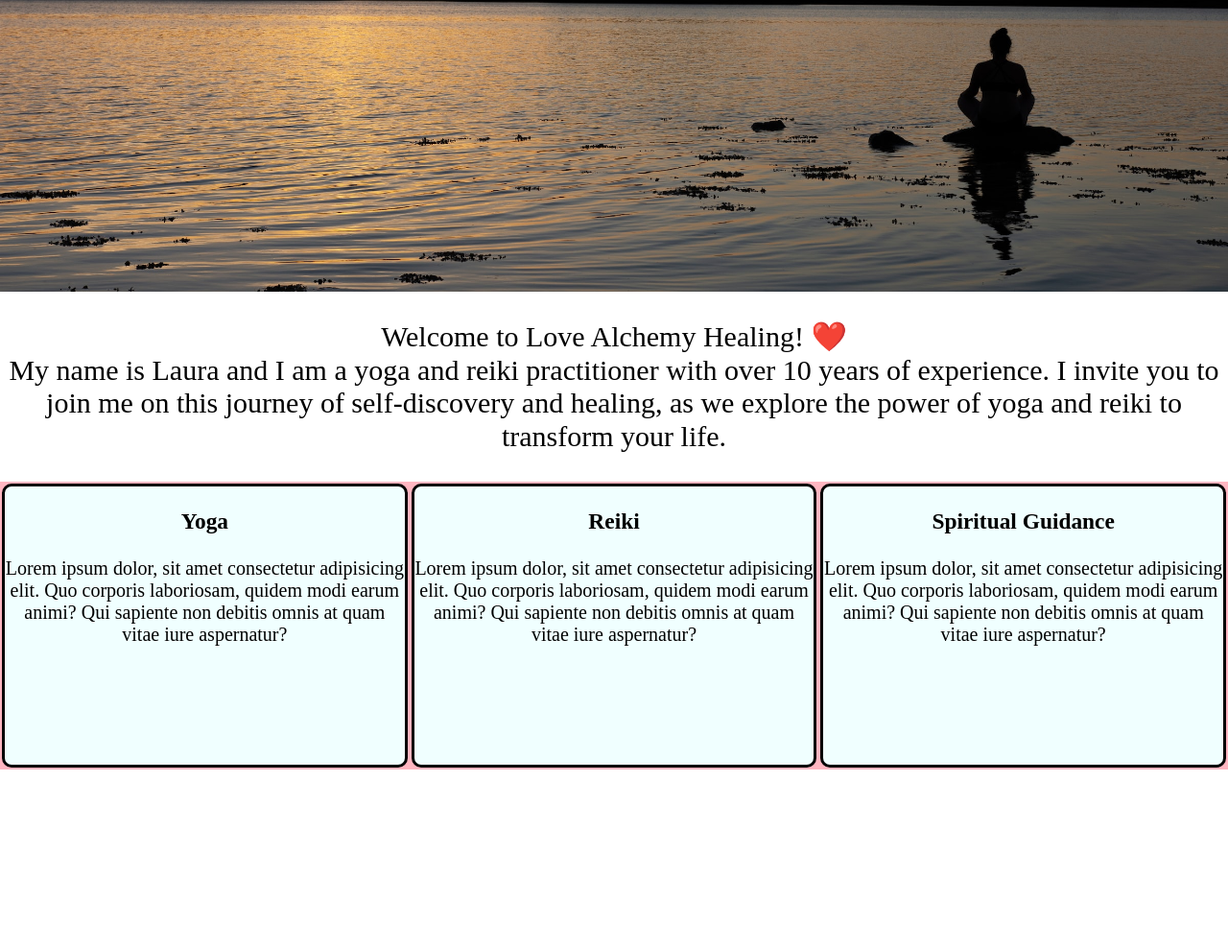
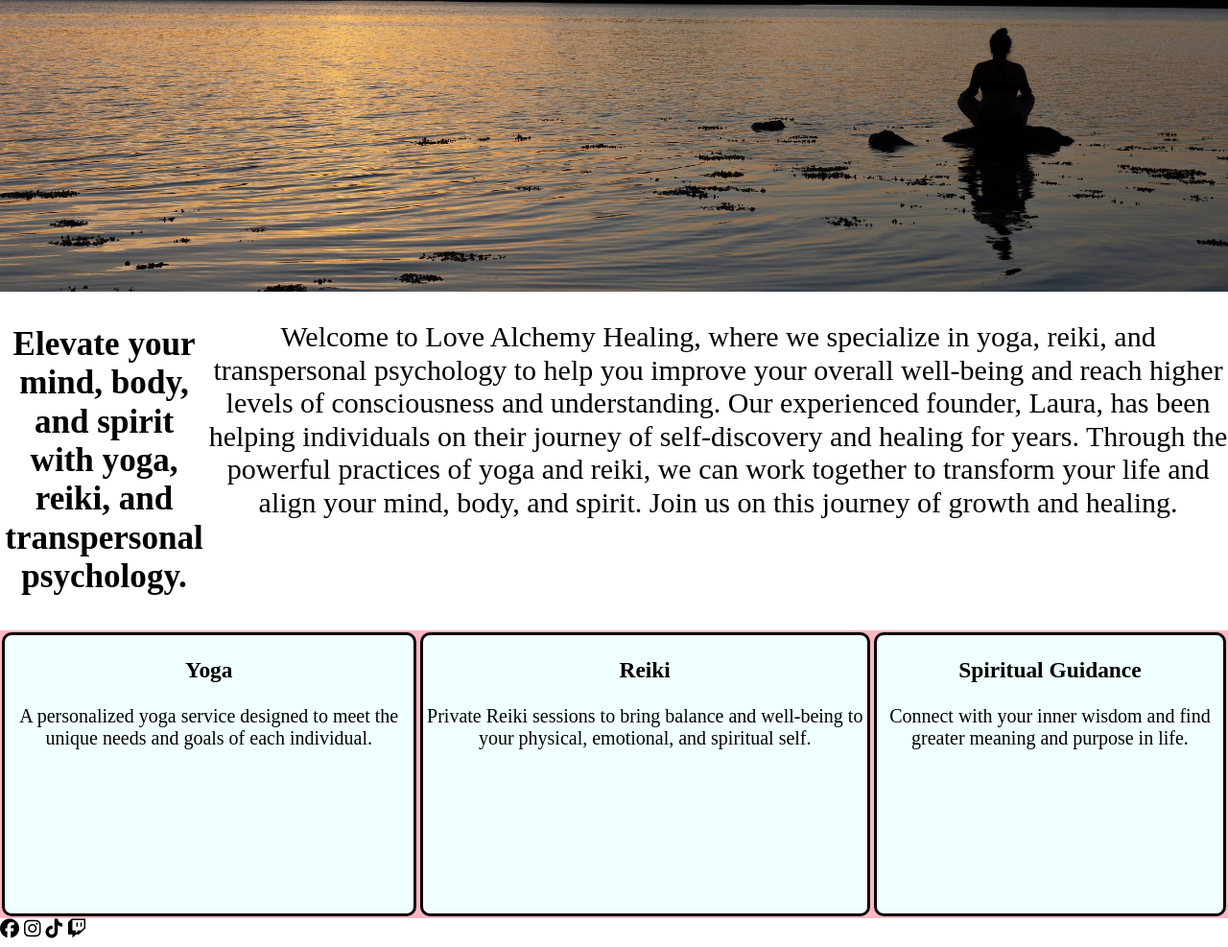
Before and after one commit to JSID-DEV-TEST/Love-Alchemy-Healing, a plain HTML site: page index.html in a window 1280 px wide. Shown: the part 504-1491 px from the top of the page at 96% size. Before the commit the page ends 1336 px from the top, so only its background shows below. Drawn offline with Linux system fonts and the light colour scheme; a web font is replaced by a local one.

Commit message:
Moved website logo to center of nav bar,made wording changes and added icons in footer for social media links.

```diff
--- a/index.html
+++ b/index.html
@@ -19,18 +19,19 @@
 		<link rel="preconnect" href="https://fonts.gstatic.com" crossorigin>
 		<link href="https://fonts.googleapis.com/css2?family=Flamenco:wght@300;400&display=swap" rel="stylesheet">
 
+		<script src="https://kit.fontawesome.com/7194c2054e.js" crossorigin="anonymous"></script>
+
 
 	</head>
 	<body>
 
 		<header>
-			<img class="logo" src="assets/logo.png" alt="Love Alchemy Healing">
-
 			<nav>
 				<ul>
 					<li><a href="index.html">HOME</a></li>
 						<li><a href="about.html">ABOUT</a></li>
 							<li><a href="classes.html">CLASSES</a></li>
+							<img class="logo" src="assets/logo.png" alt="Love Alchemy Healing">
 									<li><a href="blog.html">BLOG</a></li>
 										<li><a href="services.html">SERVICES</a></li>
 											<li><a href="contact.html">CONTACT</a></li>
@@ -45,34 +46,41 @@
 
 
 		<section class="intro">
-				<p>Welcome to Love Alchemy Healing! ❤️ <br> My name is Laura and I am a yoga and reiki practitioner with over 10 years of experience. I invite you to join me on this journey of self-discovery and healing, as we explore the power of yoga and reiki to transform your life.</p>
+				<h3>Elevate your mind, body, and spirit with yoga, reiki, and transpersonal psychology.</h3>
+
+				<p>Welcome to Love Alchemy Healing, where we specialize in yoga, reiki, and transpersonal psychology to help you improve your overall well-being and reach higher levels of consciousness and understanding. Our experienced founder, Laura, has been helping individuals on their journey of self-discovery and healing for years. Through the powerful practices of yoga and reiki, we can work together to transform your life and align your mind, body, and spirit. Join us on this journey of growth and healing.</p>
 		</section>
 
 		<section class="columns" >
 
 			<section class="services">
 				<h3>Yoga</h3>
-				<p>Lorem ipsum dolor, sit amet consectetur adipisicing elit. Quo corporis laboriosam, quidem modi earum animi? Qui sapiente non debitis 	omnis at quam vitae iure aspernatur?</p>
+				<p>A personalized yoga service designed to meet the unique needs and goals of each individual.</p>
 
 			</section>
 
 			<section class="services">
 				<h3>Reiki</h3>
-				<p>Lorem ipsum dolor, sit amet consectetur adipisicing elit. Quo corporis laboriosam, quidem modi earum animi? Qui sapiente non debitis 	omnis at quam vitae iure aspernatur?</p>
+				<p>Private Reiki sessions to bring balance and well-being to your physical, emotional, and spiritual self.</p>
 
 			</section>
 
 			<section class="services">
 				<h3>Spiritual Guidance </h3>
-				<p>Lorem ipsum dolor, sit amet consectetur adipisicing elit. Quo corporis laboriosam, quidem modi earum animi? Qui sapiente non debitis 	omnis at quam vitae iure aspernatur?</p>
+				<p>Connect with your inner wisdom and find greater meaning and purpose in life.</p>
 
 			</section>
 		</section>
 
 
 			<footer>
-
-			  </footer>
+				<section>
+				<a href="https://www.facebook.com/yogabodymindheartsoul/"><i class="fa-brands fa-facebook"></i></a>
+					<i class="fa-brands fa-instagram"></i>
+					<i class="fa-brands fa-tiktok"></i>
+					<i class="fa-brands fa-twitch"></i>
+				</section>
+			</footer>
 
 
 
```
